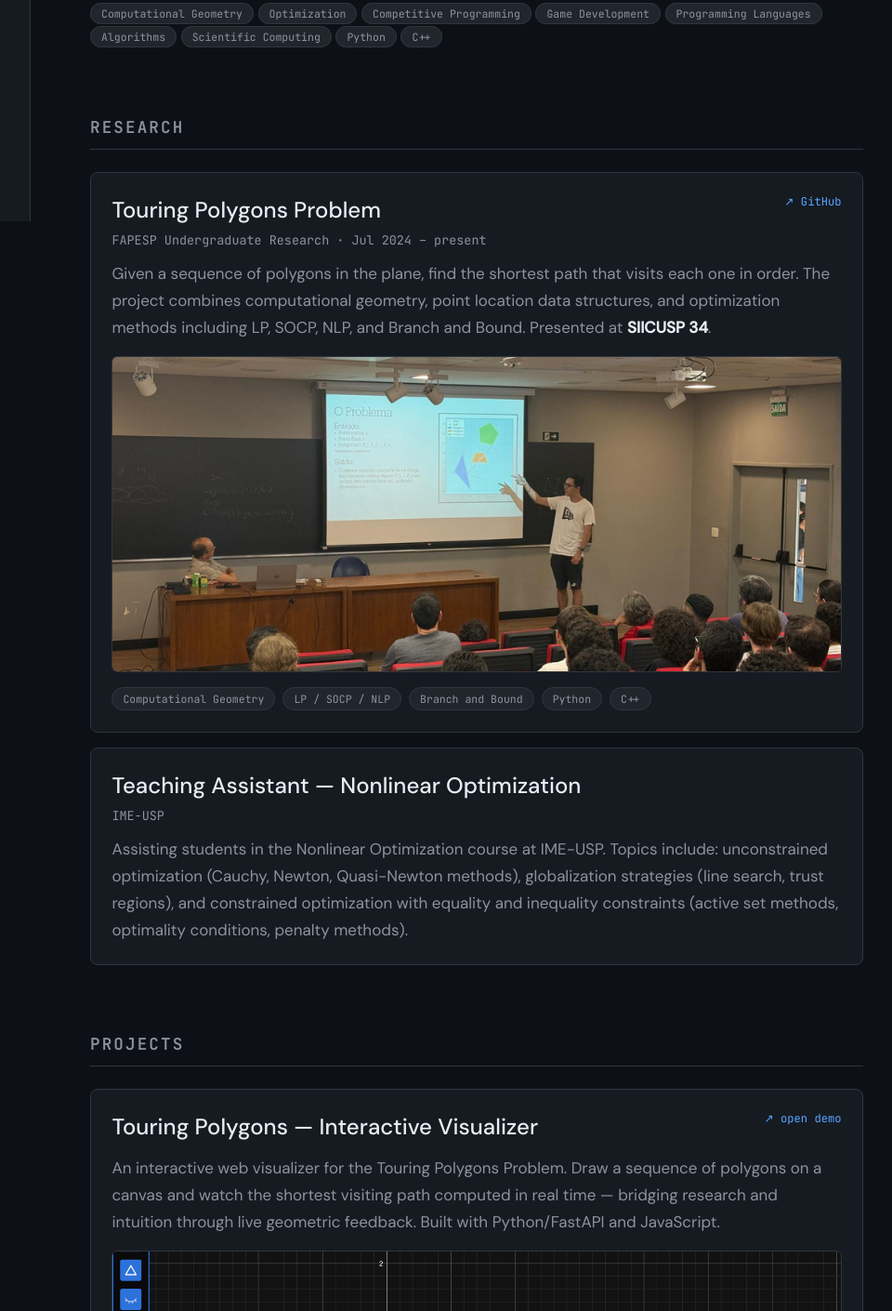
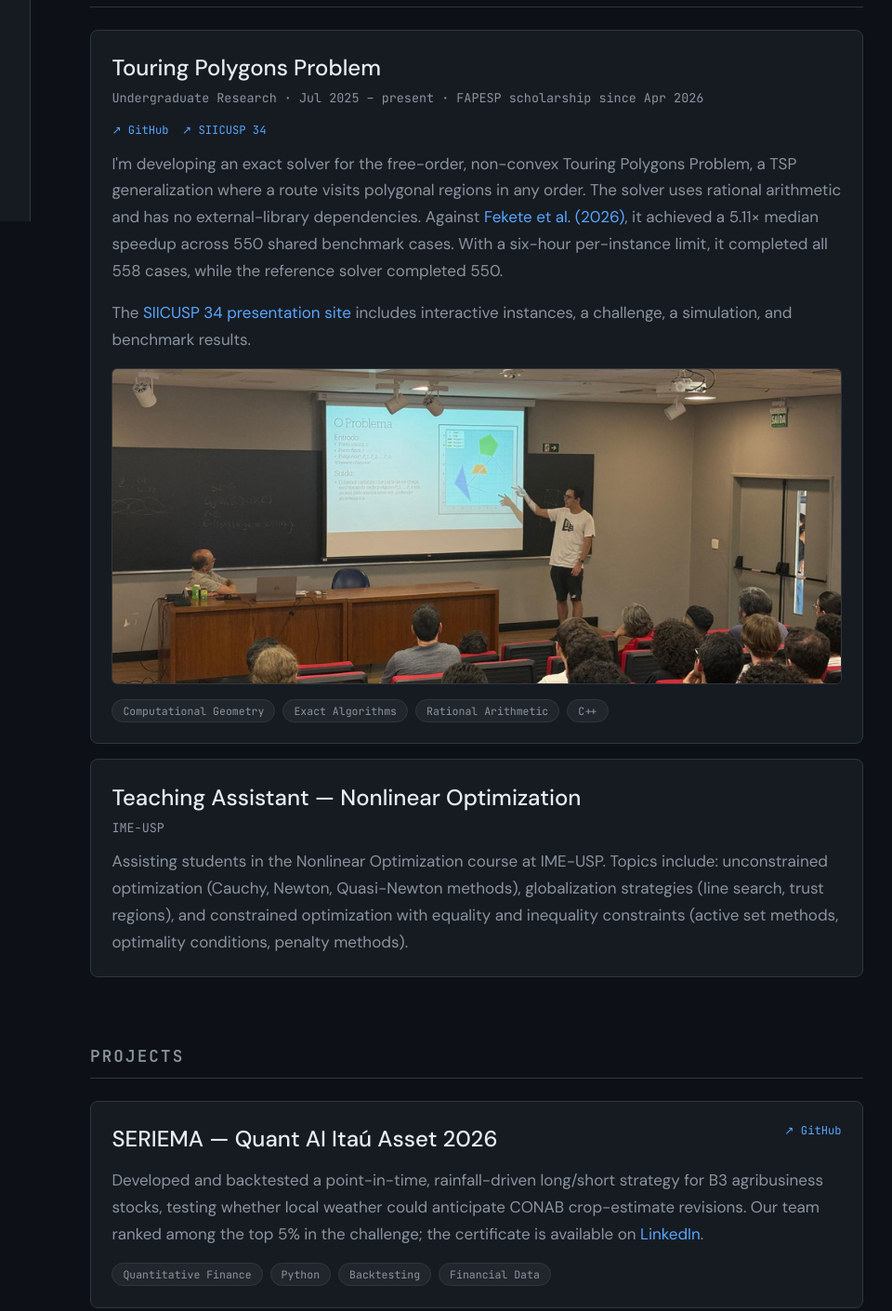
Before and after one commit to YushiPy/PersonalPage, a plain HTML site: page index.html in a window 1280 px wide. Shown: the part 562-1972 px from the top of the page at 93% size, without its empty margins (287-1247 px from the left). Drawn offline with nearby package versions, Linux system fonts and the light colour scheme.

Commit message:
update personal page

```diff
--- a/index.html
+++ b/index.html
@@ -4,6 +4,7 @@
 	<meta charset="UTF-8" />
 	<meta name="viewport" content="width=device-width, initial-scale=1.0" />
 	<title>Gabriel F. Ushijima</title>
+	<meta name="description" content="Gabriel F. Ushijima is a Computer Science student at IME-USP working on computational geometry, optimization, research software, and quantitative finance." />
 	<link rel="icon" href="img/favicon.svg" type="image/svg+xml" />
 	<script src="https://cdn.tailwindcss.com"></script>
 	<link rel="preconnect" href="https://fonts.googleapis.com" />
@@ -305,18 +306,16 @@
 
 		<p style="line-height: 1.8; color: var(--text); margin-bottom: 1rem;">
 			Third-year Computer Science student at <strong>IME-USP</strong>.
-			I'm deeply interested in algorithms, computational geometry, optimization, programming languages, and the intersection between mathematical theory and software engineering.
+			I'm interested in algorithms, computational geometry, mathematical optimization, and software that makes abstract ideas useful and interactive.
 		</p>
 
 		<p style="line-height: 1.8; color: var(--muted); margin-bottom: 1rem;">
-			My current research focuses on the <em>Touring Polygons Problem</em>, a geometric optimization problem related to the Traveling Salesman Problem where regions are polygons and visitation order is fixed.
-			The project is funded by FAPESP and involves techniques from computational geometry, nonlinear optimization, second-order cone programming, mixed-integer optimization, combinatorial optimization, and Branch and Bound methods.
+			My research focuses on the <em>Touring Polygons Problem</em>, a generalization of the Traveling Salesman Problem in which a route visits polygonal regions in any order.
+			I'm developing an exact solver for its non-convex case, combining computational geometry and optimization with rational arithmetic.
 		</p>
 
 		<p style="line-height: 1.8; color: var(--muted); margin-bottom: 1.5rem;">
-			Beyond research, I enjoy competitive programming and game development.
-			I'm a top 100 global user on Codewars and top 30 worldwide in Python, and I enjoy exploring programming languages ranging from low-level x86 assembly to esoteric languages like Brainfuck.
-			I like building systems that make abstract ideas tangible — from optimization visualizers and geometry tools to physics-based games and interactive simulations.
+			I'm also interested in data-driven work in quantitative finance. Alongside research, I've built a rainfall-driven strategy study for B3 agribusiness stocks and enjoy making technical ideas tangible through visualizers, games, and interactive simulations.
 		</p>
 		<span class="tag">Computational Geometry</span>
 		<span class="tag">Optimization</span>
@@ -325,6 +324,7 @@
 		<span class="tag">Programming Languages</span>
 		<span class="tag">Algorithms</span>
 		<span class="tag">Scientific Computing</span>
+		<span class="tag">Quantitative Finance</span>
 		<span class="tag">Python</span>
 		<span class="tag">C++</span>
 	</section>
@@ -337,21 +337,25 @@
 			<div style="display: flex; justify-content: space-between; align-items: flex-start; gap: 1rem; flex-wrap: wrap; margin-bottom: 0.75rem;">
 				<div>
 					<p style="font-weight: 500; font-size: 1.5rem; color: var(--text); margin-bottom: 0.25rem;">Touring Polygons Problem</p>
-					<p style="font-family: 'JetBrains Mono', monospace; font-size: 0.84rem; color: var(--muted);">FAPESP Undergraduate Research · Jul 2024 – present</p>
+					<p style="font-family: 'JetBrains Mono', monospace; font-size: 0.84rem; color: var(--muted);">Undergraduate Research · Jul 2025 – present · FAPESP scholarship since Apr 2026</p>
 				</div>
-				<a href="https://github.com/YushiPy/TouringPolygons" target="_blank" class="link" style="font-family: 'JetBrains Mono', monospace; font-size: 0.76rem; flex-shrink: 0;">↗ GitHub</a>
+				<div style="display: flex; flex-wrap: wrap; gap: 0.9rem;">
+					<a href="https://github.com/YushiPy/TouringPolygons" target="_blank" rel="noopener noreferrer" class="link" style="font-family: 'JetBrains Mono', monospace; font-size: 0.76rem; flex-shrink: 0;">↗ GitHub</a>
+					<a href="https://yushipy.github.io/TouringPolygons/apps/siicusp34/" target="_blank" rel="noopener noreferrer" class="link" style="font-family: 'JetBrains Mono', monospace; font-size: 0.76rem; flex-shrink: 0;">↗ SIICUSP 34</a>
+				</div>
 			</div>
 			<p style="line-height: 1.7; color: var(--muted); margin-bottom: 1rem;">
-				Given a sequence of polygons in the plane, find the shortest path that visits each one in order.
-				The project combines computational geometry, point location data structures, and optimization methods
-				including LP, SOCP, NLP, and Branch and Bound. Presented at <strong style="color: var(--text);">SIICUSP 34</strong>.
+				I'm developing an exact solver for the free-order, non-convex Touring Polygons Problem, a TSP generalization where a route visits polygonal regions in any order. The solver uses rational arithmetic and has no external-library dependencies.
+				Against <a class="link" href="https://doi.org/10.4230/LIPIcs.SoCG.2026.46" target="_blank" rel="noopener noreferrer">Fekete et al. (2026)</a>, it achieved a 5.11× median speedup across 550 shared benchmark cases. With a six-hour per-instance limit, it completed all 558 cases, while the reference solver completed 550.
+			</p>
+			<p style="line-height: 1.7; color: var(--muted); margin-bottom: 1rem;">
+				The <a class="link" href="https://yushipy.github.io/TouringPolygons/apps/siicusp34/" target="_blank" rel="noopener noreferrer">SIICUSP 34 presentation site</a> includes interactive instances, a challenge, a simulation, and benchmark results.
 			</p>
 			<img class="card-img" src="img/SIICUSP.jpg" alt="SIICUSP 34 presentation" onclick="openOverlay(this)" />
 			<div style="display: flex; flex-wrap: wrap; gap: 0.5rem;">
 				<span class="tag">Computational Geometry</span>
-				<span class="tag">LP / SOCP / NLP</span>
-				<span class="tag">Branch and Bound</span>
-				<span class="tag">Python</span>
+				<span class="tag">Exact Algorithms</span>
+				<span class="tag">Rational Arithmetic</span>
 				<span class="tag">C++</span>
 			</div>
 		</div>
@@ -371,6 +375,22 @@
 	<!-- Projects -->
 	<section class="section" id="projects">
 		<p class="section-title">projects</p>
+
+		<div class="project-card">
+			<div style="display: flex; justify-content: space-between; align-items: flex-start; gap: 1rem; flex-wrap: wrap; margin-bottom: 0.75rem;">
+				<p style="font-weight: 500; font-size: 1.5rem; color: var(--text);">SERIEMA — Quant AI Itaú Asset 2026</p>
+				<a href="https://github.com/out-of-sample/Quant-AI-Itau-2026" target="_blank" rel="noopener noreferrer" class="link" style="font-family: 'JetBrains Mono', monospace; font-size: 0.76rem; flex-shrink: 0;">↗ GitHub</a>
+			</div>
+			<p style="line-height: 1.7; color: var(--muted); margin-bottom: 1rem;">
+				Developed and backtested a point-in-time, rainfall-driven long/short strategy for B3 agribusiness stocks, testing whether local weather could anticipate CONAB crop-estimate revisions. Our team ranked among the top 5% in the challenge; the certificate is available on <a class="link" href="https://www.linkedin.com/in/gabriel-ushijima-389332358/" target="_blank" rel="noopener noreferrer">LinkedIn</a>.
+			</p>
+			<div style="display: flex; flex-wrap: wrap; gap: 0.5rem;">
+				<span class="tag">Quantitative Finance</span>
+				<span class="tag">Python</span>
+				<span class="tag">Backtesting</span>
+				<span class="tag">Financial Data</span>
+			</div>
+		</div>
 
 		<div class="project-card">
 			<div style="display: flex; justify-content: space-between; align-items: flex-start; gap: 1rem; flex-wrap: wrap; margin-bottom: 0.75rem;">
```
